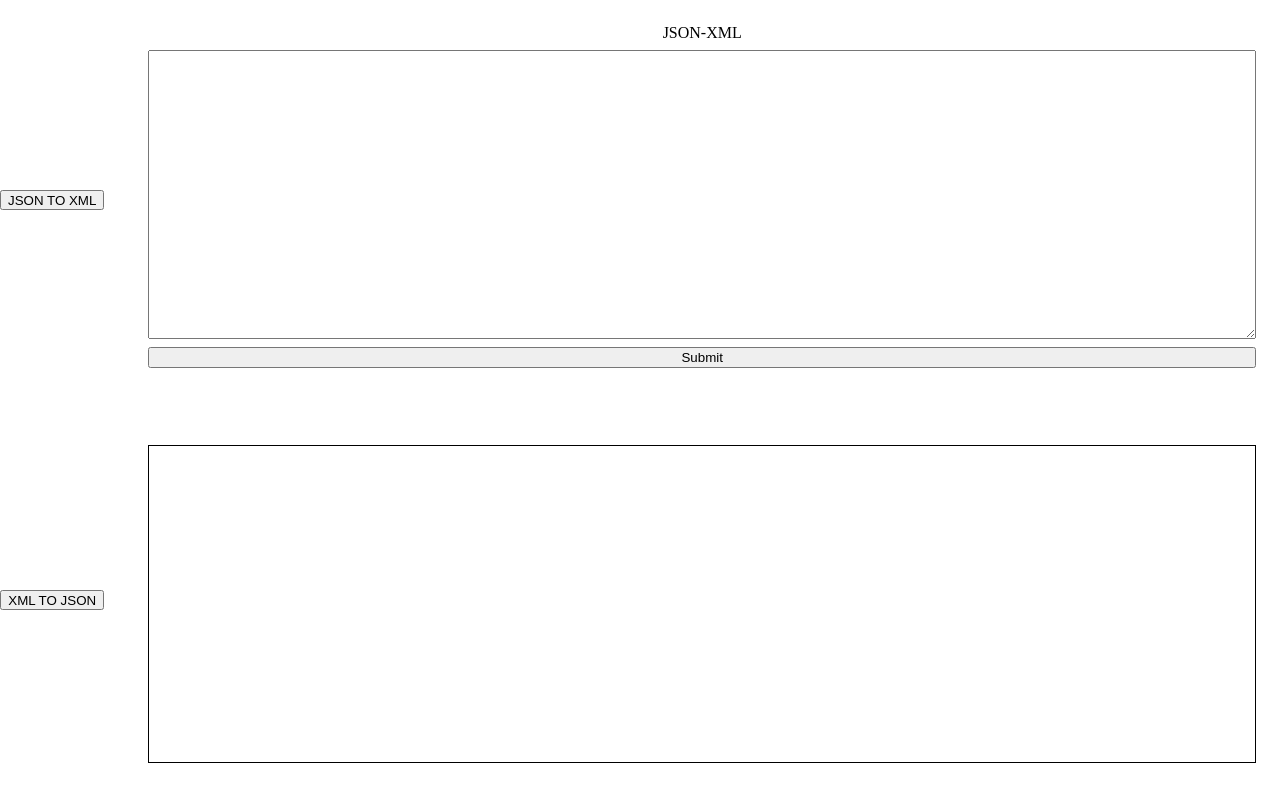
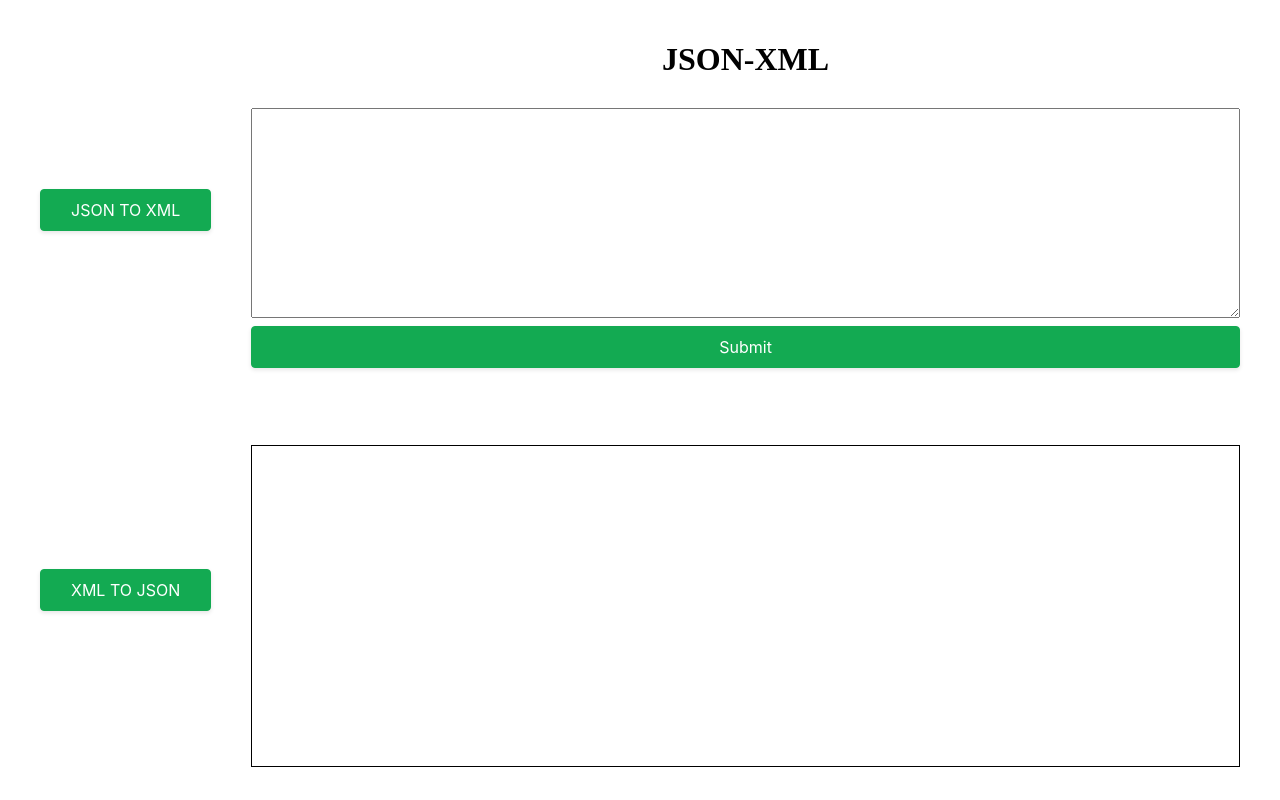
Before and after one commit to Jhons14/FrontConverter, a React (Vite) app: page / in a window 1280 px wide. Built offline with nearby package versions, Linux system fonts and the light colour scheme.

Commit message:
Some fixes

```diff
--- /dev/null
+++ b/src/App/App.css
@@ -0,0 +1,53 @@
+body {
+  margin: 0;
+}
+.app-container {
+  padding: 20px 40px;
+  gap: 40px;
+  display: grid;
+  grid-template-columns: auto 1fr;
+  min-height: 100vh;
+  box-sizing: border-box;
+}
+
+.format-buttons-container {
+  display: flex;
+  flex-direction: column;
+  justify-content: space-around;
+  height: 100%;
+  box-sizing: border-box;
+}
+
+.button {
+  background-color: #13aa52;
+  border: 1px solid #13aa52;
+  border-radius: 4px;
+  box-shadow: rgba(0, 0, 0, 0.1) 0 2px 4px 0;
+  box-sizing: border-box;
+  color: #fff;
+  cursor: pointer;
+  font-family: 'Akzidenz Grotesk BQ Medium', -apple-system, BlinkMacSystemFont,
+    sans-serif;
+  font-size: 16px;
+  font-weight: 400;
+  outline: none;
+  outline: 0;
+  padding: 10px 25px;
+  text-align: center;
+  transform: translateY(0);
+  transition: transform 150ms, box-shadow 150ms;
+  user-select: none;
+  -webkit-user-select: none;
+  touch-action: manipulation;
+}
+
+.button:hover {
+  box-shadow: rgba(0, 0, 0, 0.15) 0 3px 9px 0;
+  transform: translateY(-2px);
+}
+
+@media (min-width: 768px) {
+  .button {
+    padding: 10px 30px;
+  }
+}
--- a/src/App/index.jsx
+++ b/src/App/App.jsx
@@ -1,6 +1,6 @@
 import { useState } from 'react';
-import './index.css';
-import { DataContainer } from '../components/DataContainer';
+import './App.css';
+import { DataContainer } from '../components/DataContainer/DataContainer';
 
 export function App() {
   const [formatToConvert, setFormatToConvert] = useState('JSON-XML');
@@ -20,7 +20,7 @@ export function App() {
       <div className='format-buttons-container'>
         <button
           type='button'
-          className='format-button'
+          className='button format-button'
           id={'JSON-XML'}
           onClick={() => onChooseFormat('JSON-XML')}
         >
@@ -28,14 +28,13 @@ export function App() {
         </button>
         <button
           type='button'
-          className='format-button'
+          className='button format-button'
           id={'XML-JSON'}
           onClick={() => onChooseFormat('XML-JSON')}
         >
           XML TO JSON
         </button>
       </div>
-
       <DataContainer
         formatToConvert={formatToConvert}
         dataResult={dataResult}
--- a/src/App/index.css
+++ b/src/components/DataContainer/DataContainer.css
@@ -1,28 +1,7 @@
-body {
-  margin: 0;
-}
-.app-container {
-  display: grid;
-  grid-template-columns: auto 1fr;
-  gap: 20px;
-  min-height: 100vh;
-}
-
-.format-buttons-container {
-  display: flex;
-  justify-content: space-around;
-  flex-direction: column;
-  height: 100%;
-}
-
-.format-button {
-  height: 20px;
-}
 .data-container {
   display: grid;
   grid-template-rows: 1fr 40px 1fr;
   height: 100%;
-  padding: 24px;
   box-sizing: border-box;
   gap: 12px;
 }
--- a/src/components/DataContainer/index.jsx
+++ b/src/components/DataContainer/DataContainer.jsx
@@ -1,5 +1,4 @@
-import { useState } from 'react';
-
+import './DataContainer.css';
 export function DataContainer({
   dataResult,
   setDataResult,
@@ -67,15 +66,17 @@ export function DataContainer({
         id='data-form'
         onSubmit={(e) => onSubmitData(e, data)}
       >
-        <label id='data-label' htmlFor='data-input'>
+        <h1 id='data-label' htmlFor='data-input'>
           {formatToConvert}
-        </label>
+        </h1>
         <textarea
           className='data-input'
           id='data-input'
           onChange={(e) => setData(e.target?.value)}
         ></textarea>
-        <button type='submit'>Submit</button>
+        <button className='button submit-button' type='submit'>
+          Submit
+        </button>
       </form>
       <div>{!!error && <div>{error}</div>}</div>
       <pre className='result-display'>{dataResult}</pre>
--- a/src/index.jsx
+++ b/src/index.jsx
@@ -1,5 +1,5 @@
 import ReactDOM from 'react-dom/client';
-import { App } from './App';
+import { App } from './App/App';
 
 const rootElement = document.getElementById('root');
 const root = ReactDOM.createRoot(rootElement);
```
